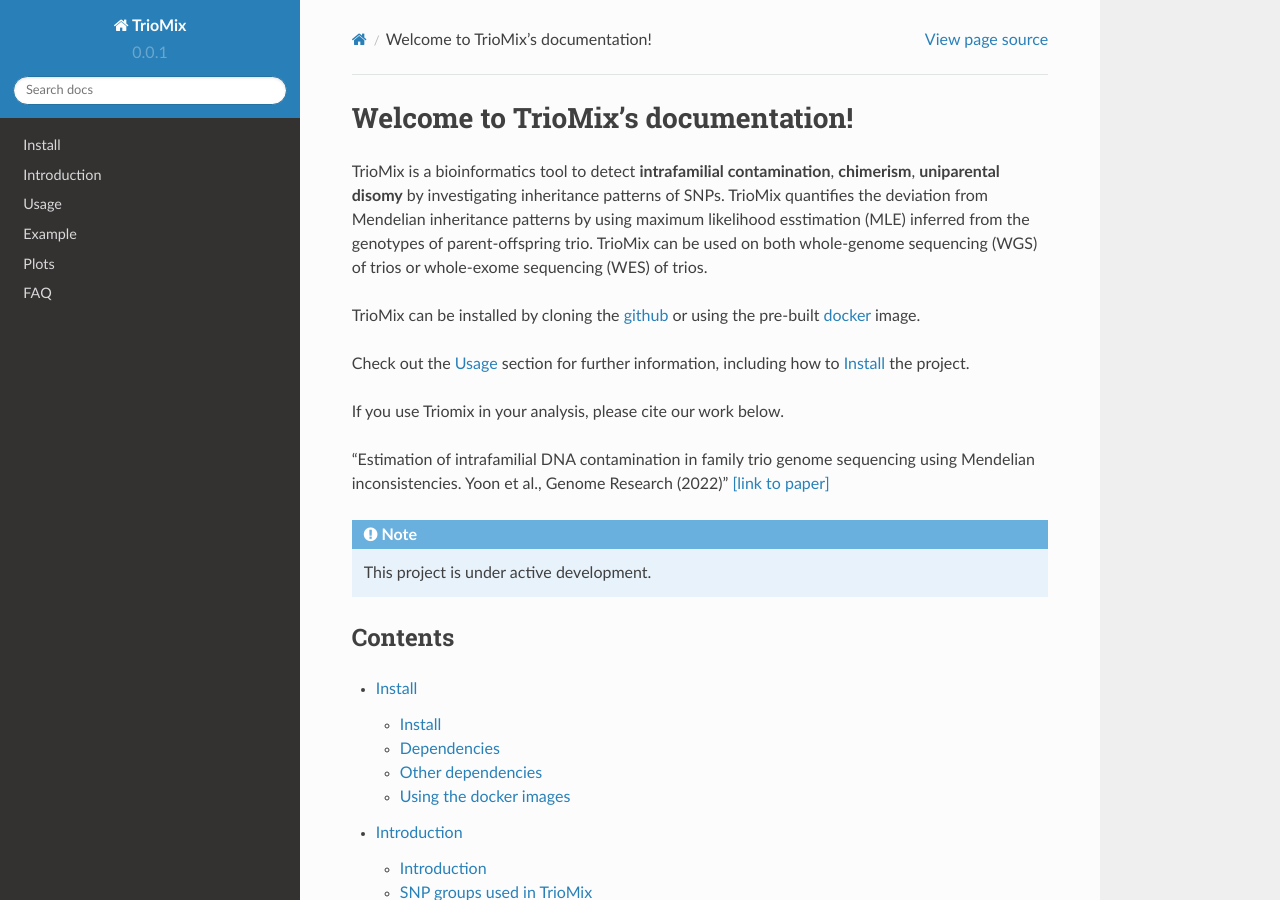
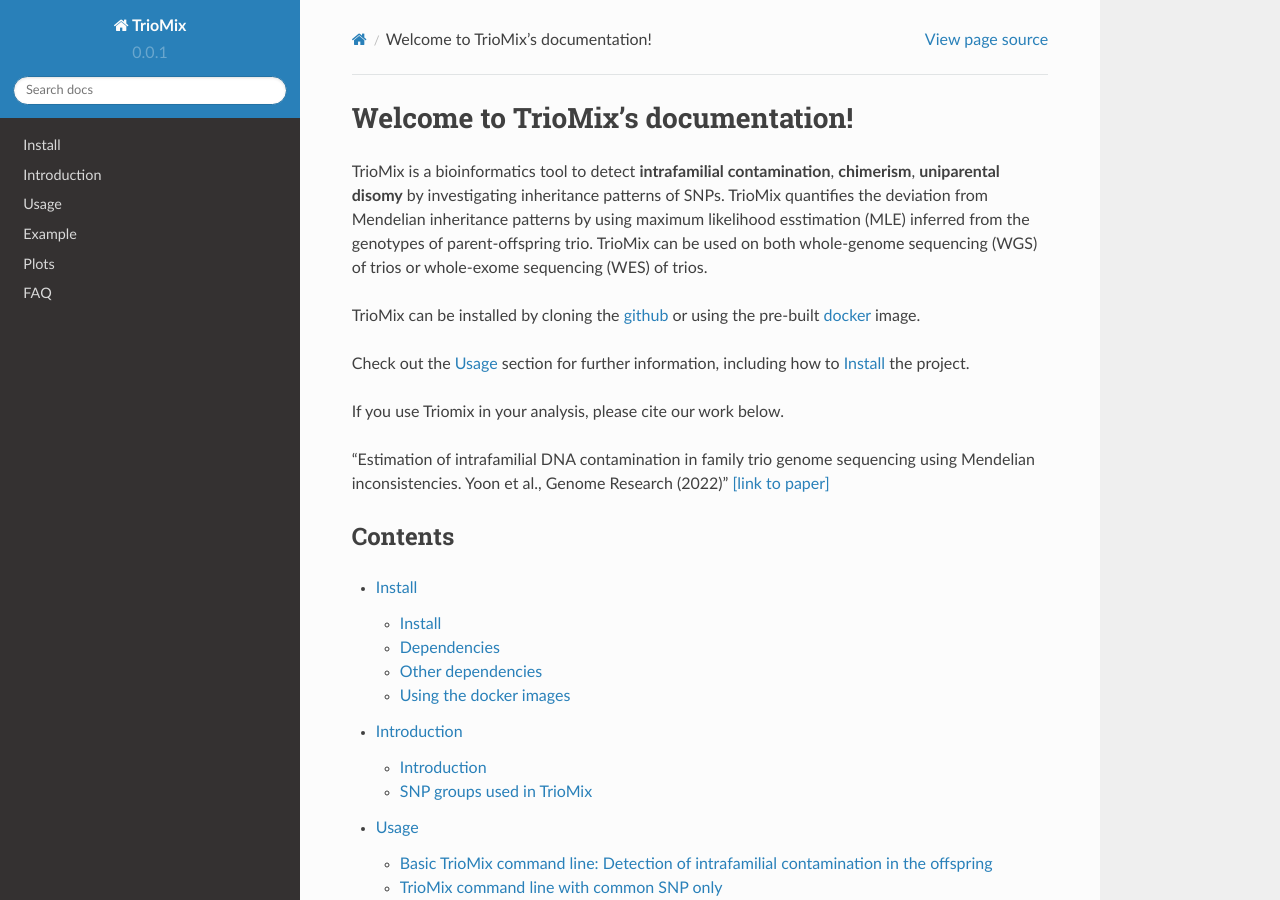
Before and after one commit to cjyoon/triomix_readthedocs, a Sphinx documentation site: the page built from docs/source/index.rst, in a window 1280 px wide and 900 px high. Built offline with Sphinx 7.4.7 and the Read the Docs theme 2.0.0, drawn with Linux system fonts in a browser that asks for light colours; some of the changed lines change nothing that is shown.

Commit message:
2022.12.06 cjyoon paper published

```diff
--- a/docs/source/index.rst
+++ b/docs/source/index.rst
@@ -11,9 +11,9 @@ If you use Triomix in your analysis, please cite our work below.
 "Estimation of intrafamilial DNA contamination in family trio genome sequencing using Mendelian inconsistencies. Yoon et al., Genome Research (2022)" `[link to paper] <https://doi.org/10.1101/gr.276794.122>`_
 
 
-.. note::
+.. .. note::
 
-   This project is under active development.
+..    This project is under active development.
 
 
 Contents
```
